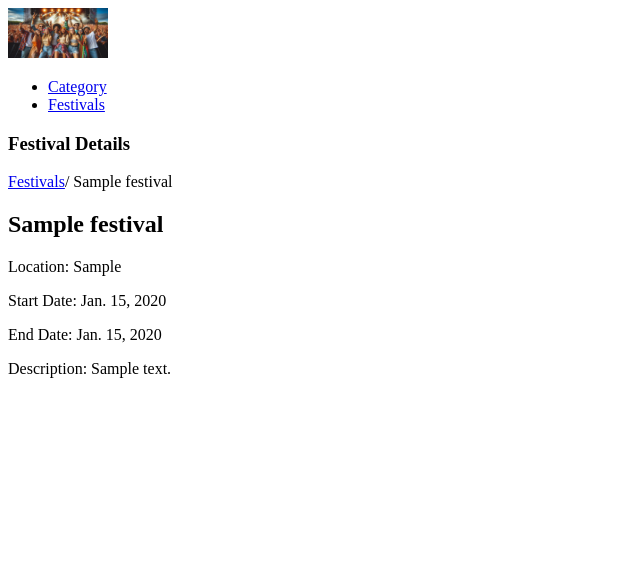
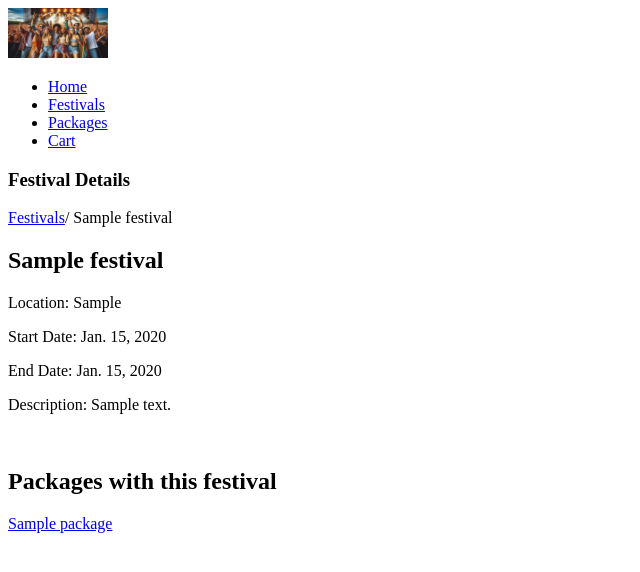
Before and after one commit to jiminRolandSong/festival_travel, a Django app: the page made by project_festival_travel/store/models.py in a window 1280 px wide. Shown: the top 572 px of the page, without its empty margins (0-640 px from the left). Run offline with Django 5.2, Linux system fonts and the light colour scheme; tables that the repository leaves empty hold one stand-in row (Sample ...).

Commit message:
cart and checkout

```diff
--- a/project_festival_travel/store/models.py
+++ b/project_festival_travel/store/models.py
@@ -8,7 +8,7 @@ class Category(models.Model):
     slug = models.SlugField(unique=True)
 
     def __str__(self) -> str:
-        return self.title
+        return self.name
 
 class Festival(models.Model):
     name = models.CharField(max_length=255)
@@ -19,7 +19,7 @@ class Festival(models.Model):
     description = models.TextField()
 
     def __str__(self) -> str:
-        return self.title
+        return self.name
 
 
 class Package(models.Model):
@@ -33,7 +33,7 @@ class Package(models.Model):
     availability = models.BooleanField(db_index=True)
 
     def __str__(self) -> str:
-        return self.title
+        return self.name
 
 class Cart(models.Model):
     user = models.ForeignKey(User, on_delete=models.CASCADE)
@@ -58,6 +58,7 @@ class Order(models.Model):
 
 class OrderItem(models.Model):
     user = models.ForeignKey(User, on_delete=models.CASCADE)
+    order = models.ForeignKey(Order, on_delete=models.CASCADE)
     package = models.ForeignKey(Package, on_delete=models.CASCADE)
     quantity = models.SmallIntegerField()
     price = models.DecimalField(max_digits=6, decimal_places=2)
--- a/project_festival_travel/store/urls.py
+++ b/project_festival_travel/store/urls.py
@@ -14,17 +14,19 @@ urlpatterns = [
     path('api/festivals/<slug:slug>', views.SingleFestivalAPIView.as_view(), name='festival-detail-api'),
 
 
-    #path('packages', views.PackagesView.as_view(), name='packages'),
-    #path('packages/<slug:slug>', views.SinglePackageView.as_view(), name='package-detail'),
-    #path('api/packages', views.PackagesAPIView.as_view(), name='packages-api'),
-    #path('api/packages/<slug:slug>', views.SinglePackageAPIView.as_view(), name='package-detail-api'),
+    path('packages', views.packages, name='packages'),
+    path('packages/<slug:slug>', views.show_package, name='package-item'),
+    path('api/packages', views.PackagesAPIView.as_view(), name='packages-api'),
+    path('api/packages/<slug:slug>', views.SinglePackageAPIView.as_view(), name='package-item-api'),
 
+    path('add-to-cart/<slug:slug>', views.add_to_cart, name='add-to-cart'),
+    path('cart', views.cart, name='cart'),
+    path('api/cart', views.CartAPIView.as_view(), name='cart-api'),
 
-    #path('cart', views.CartView.as_view(), name='cart'),
-    #path('api/cart', views.CartAPIView.as_view(), name='cart-api'),
-
+    path('checkout', views.checkout, name='checkout'),
+    path('current-order/<int:id>', views.current_order, name='current-order'),
     #path('orders', views.OrdersView.as_view(), name='orders'),
     #path('orders/<int:pk>', views.OrderItemView.as_view(), name='orderitem'),
-    #path('api/orders', views.OrdersAPIView.as_view(), name='orders-api'),
-    #path('api/orders/<int:pk>', views.OrderItemAPIView.as_view(), name='orderitem-api'),
+    path('api/orders', views.OrderAPIView.as_view(), name='orders-api'),
+    path('api/orders/<int:pk>', views.OrderItemAPIView.as_view(), name='orderitem-api'),
 ]
--- a/project_festival_travel/store/views.py
+++ b/project_festival_travel/store/views.py
@@ -1,10 +1,14 @@
-from django.shortcuts import render, get_object_or_404
+from django.shortcuts import render, get_object_or_404, redirect
 from rest_framework import generics, status
 from rest_framework.permissions import IsAuthenticated, IsAdminUser
 from rest_framework.response import Response
+from rest_framework.decorators import api_view, permission_classes, throttle_classes
 from .models import Category, Festival, Package, Order, OrderItem, Cart
 from .serializers import *
 from django.contrib.auth.models import User, Group
+from datetime import date
+
+OrderItem.objects.all().delete()
 
 # Create your views here.
 def home(request):
@@ -41,20 +45,27 @@ class FestivalsAPIView(generics.ListCreateAPIView):
 def show_festival(request, slug=None):
     if slug:
         festival = Festival.objects.get(slug=slug)
+        packages = Package.objects.filter(festival=festival)
     else:
-        festival = "hi"
-    return render(request, 'festival_item.html', {"festival": festival})
+        festival = ""
+    return render(request, 'festival_item.html', {"festival": festival, 'packages': packages})
 
 
 class SingleFestivalAPIView(generics.RetrieveUpdateDestroyAPIView):
     queryset = Festival.objects.all()
     serializer_class = FestivalSerializer
+    lookup_field = 'slug'
 
     def get_permissions(self):
         if(self.request.method == "GET"):
             return []
 
         return [IsAdminUser()]
+
+def packages(request):
+    packages = Package.objects.all()
+    pack_dict = {"packages": packages}
+    return render(request, 'packages.html', pack_dict)
 
 class PackagesAPIView(generics.ListCreateAPIView):
     queryset = Package.objects.all()
@@ -69,15 +80,38 @@ class PackagesAPIView(generics.ListCreateAPIView):
 
         return [IsAdminUser()]
 
+def show_package(request, slug=None):
+    if slug:
+        package = Package.objects.get(slug=slug)
+    else:
+        package = ""
+    return render(request, 'package_item.html', {"package": package})
+
 class SinglePackageAPIView(generics.RetrieveUpdateDestroyAPIView):
     queryset = Package.objects.all()
     serializer_class = PackageSerializer
+    lookup_field = 'slug'
 
     def get_permissions(self):
         if(self.request.method == "GET"):
             return []
 
         return [IsAdminUser()]
+
+def add_to_cart(request, slug):
+    package = get_object_or_404(Package, slug=slug)
+    cart, created = Cart.objects.get_or_create(user=request.user, package=package, quantity=1, price=package.price)
+
+    if not created:
+        cart.quantity += 1
+    cart.save()
+
+    return redirect('cart')
+
+def cart(request):
+    cart = Cart.objects.filter(user=request.user)
+    cart_dict = {'cart': cart}
+    return render(request, "cart.html", cart_dict)
 
 class CartAPIView(generics.ListCreateAPIView):
     queryset = Cart.objects.all()
@@ -91,7 +125,37 @@ class CartAPIView(generics.ListCreateAPIView):
         Cart.objects.filter(user=user).delete()
         return Response()
 
-class OrderItemAPIView(generics.ListCreateAPIView):
+def checkout(request):
+    user = request.user
+    cartItems = Cart.objects.filter(user = user)
+    if not cartItems:
+        redirect('cart')
+    total_price = 0
+    total_quantity = 0
+    order = Order.objects.create(user = user,
+                            total_quantity = total_quantity,
+                            total_price = total_price,
+                            status = False,
+                            date = date.today())
+    for cart in cartItems:
+        OrderItem.objects.create(user = user,
+                                 order = order,
+                                     package = cart.package,
+                                     quantity = cart.quantity,
+                                     price = cart.price)
+        order.total_price += cart.price
+        order.total_quantity += 1
+
+    order.save()
+    cartItems.delete()
+    return redirect('current-order', id = order.id)
+
+def current_order(request, id):
+    order = Order.objects.get(id=id)
+    order_dict = {'order': order}
+    return render(request, 'current_order.html', order_dict)
+
+class OrderAPIView(generics.ListCreateAPIView):
     queryset = OrderItem.objects.all()
     serializer_class = OrderItemSerializer
 
@@ -100,12 +164,12 @@ class OrderItemAPIView(generics.ListCreateAPIView):
 
     def get(self, request):
         user = request.user
-        if request.user.groups.filter(name='Manager').exists():
+        if request.user.groups.filter(name='managers').exists():
             queryset = OrderItem.objects.all()
             serializer = OrderItemSerializer(queryset, many=True)
             return Response(serializer.data)
         else:
-            queryset = OrderItem.objects.filter(order = user)
+            queryset = OrderItem.objects.filter(user = user)
             serializer = OrderItemSerializer(queryset, many=True)
             return Response(serializer.data)
 
@@ -115,22 +179,23 @@ class OrderItemAPIView(generics.ListCreateAPIView):
         cartItems = Cart.objects.filter(user = user)
         total_price = 0
         total_quantity = 0
+        order = Order.objects.create(user = user,
+                                total_quantity = total_quantity,
+                                total_price = total_price,
+                                status = False,
+                                date = date.today())
         for cart in cartItems:
             OrderItem.objects.create(user = user,
-                                     package = cart.package,
-                                     quantity = cart.quantity,
-                                     price = cart.price)
-            total_price += cart.price
-            total_quantity += 1
-        Order.objects.create(user = user,
-                            total_quantity = total_quantity,
-                            total_price = total_price,
-                            status = True,
-                            date = '2024-05-23')
+                                    order = order,
+                                        package = cart.package,
+                                        quantity = cart.quantity,
+                                        price = cart.price)
+        order.total_price += cart.price
+        order.total_quantity += 1
         cartItems.delete()
         return Response()
 
-class OrderAPIView(generics.RetrieveUpdateDestroyAPIView):
+class OrderItemAPIView(generics.RetrieveUpdateDestroyAPIView):
     queryset = Order.objects.all()
     serializer_class = OrderSerializer
 
@@ -143,7 +208,7 @@ class OrderAPIView(generics.RetrieveUpdateDestroyAPIView):
         return Response(serializer.data)
 
     def delete(self, request, pk):
-        if request.user.groups.filter(name='Manager').exists():
+        if request.user.groups.filter(name='managers').exists():
             Order.objects.filter(user = pk).delete()
             return Response()
         return Response()
--- a/project_festival_travel/templates/festival_item.html
+++ b/project_festival_travel/templates/festival_item.html
@@ -11,7 +11,7 @@
       <!--Begin row-->
       <div class="row">
          <!--Begin col-->
-         <div class="column">
+        <div class="column">
             <h2>
                 {{ festival.name }}
             </h2>
@@ -27,13 +27,23 @@
             <p>
                 Description: {{ festival.description }}
             </p>
-         </div>
-         <!--End col-->
-         <!--Begin col-->
-         <div class="column">
+        </div>
+
+        <div class="column">
             <img src="">
         </div>
-         <!--End col-->
+
+        <div class="column">
+            <h2> Packages with this festival</h2>
+            {% for package in packages %}
+            <div>
+                <a href="{% url 'package-item' slug=package.slug %} "> {{package.name}} </a>
+            </div>
+            {% endfor %}
+
+        </div>
+
+
       </div>
       <!--End row-->
    </article>
--- a/project_festival_travel/templates/partials/_header.html
+++ b/project_festival_travel/templates/partials/_header.html
@@ -5,7 +5,9 @@
 </header>
   <nav>
     <ul>
-      <li><a href="{% url 'category' %}">Category</a></li>
+      <li><a href="{% url 'home' %}">Home</a></li>
       <li><a href="{% url 'festivals' %}">Festivals</a></li>
+      <li><a href="{% url 'packages' %}">Packages</a></li>
+      <li><a href="{% url 'cart' %}">Cart</a></li>
     </ul>
   </nav>
```
Also changed, not shown: project_festival_travel/store/serializers.py (+11 -6 lines), project_festival_travel/templates/cart.html (added, +22 -0 lines), project_festival_travel/templates/current_order.html (added, +30 -0 lines), project_festival_travel/templates/package_item.html (added, +46 -0 lines), project_festival_travel/templates/packages.html (+16 -17 lines), project_festival_travel/store/migrations/0003_orderitem_order.py (added), project_festival_travel/store/migrations/0004_alter_orderitem_order.py (added).
